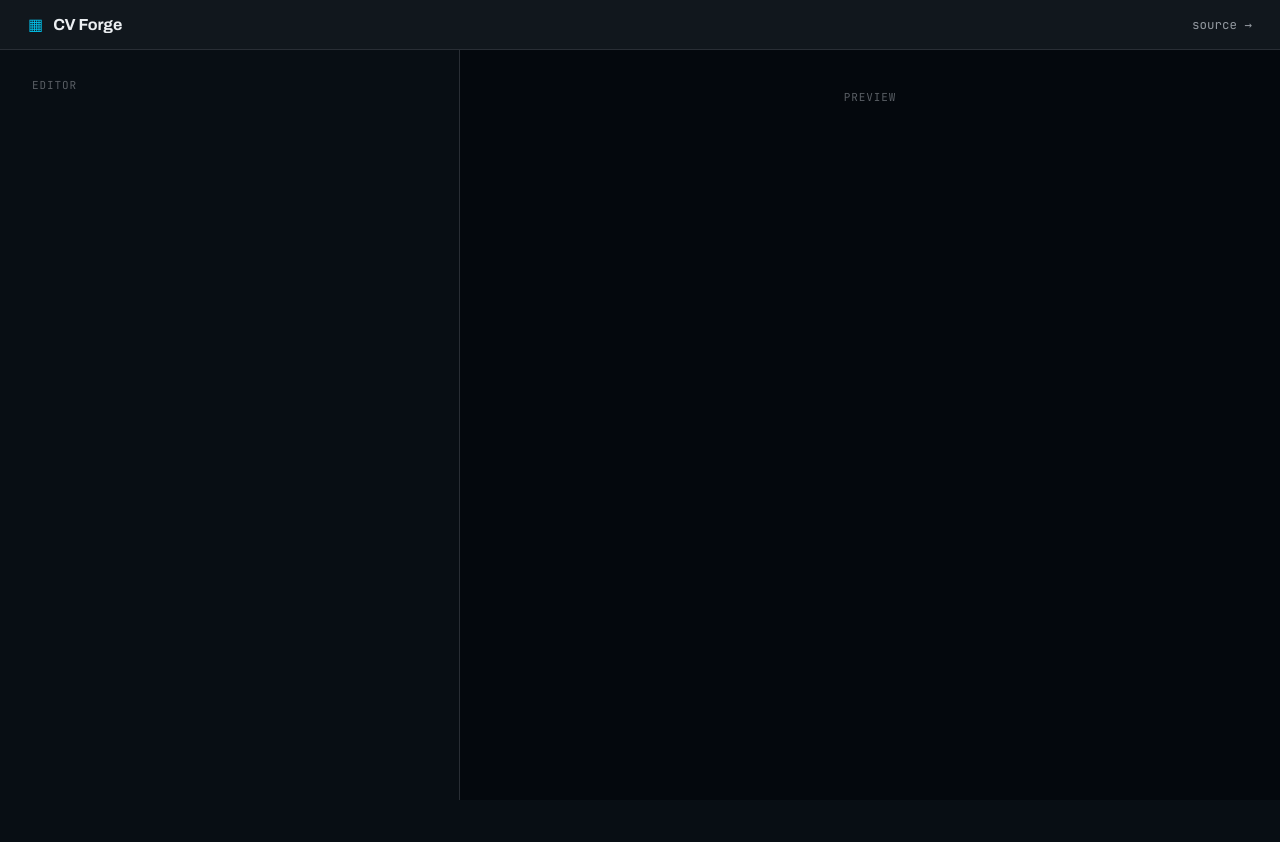
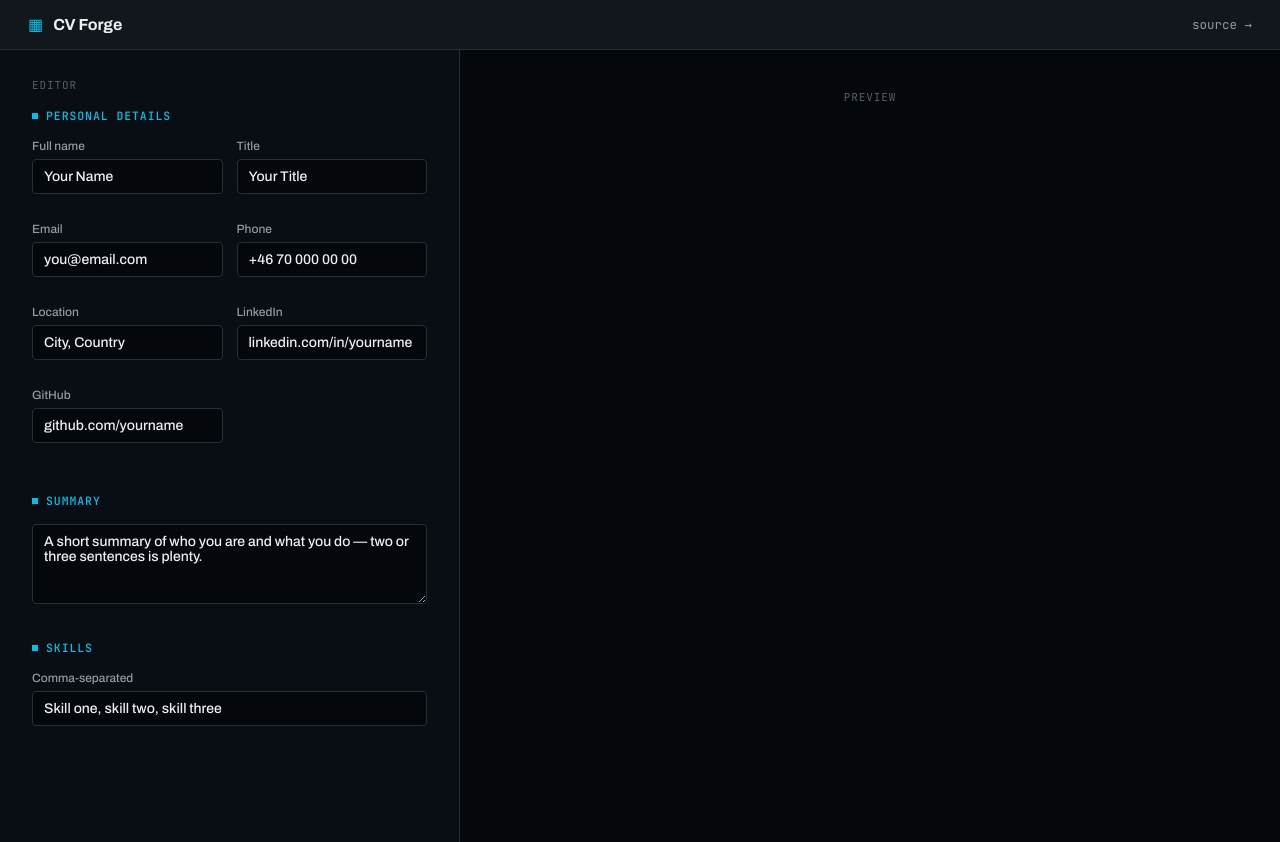
Before and after one commit to mackan21/cv-builder, a React (Vite) app: page / in a window 1280 px wide. Before the commit the page ends 800 px from the top, so only its background shows below. Built offline with nearby package versions, Linux system fonts and the light colour scheme.

Commit message:
feat: add personal details, summary and skills form sections

```diff
--- a/src/App.tsx
+++ b/src/App.tsx
@@ -1,4 +1,7 @@
 import styles from './App.module.css'
+import { PersonalSection } from './components/PersonalSection'
+import { SummarySection } from './components/SummarySection'
+import { SkillsSection } from './components/SkillsSection'
 
 function App() {
   return (
@@ -23,6 +26,9 @@ function App() {
       <main className={styles.layout}>
         <div className={styles.formPanel}>
           <div className={styles.panelLabel}>editor</div>
+          <PersonalSection />
+          <SummarySection />
+          <SkillsSection />
         </div>
         <div className={styles.previewPanel}>
           <div className={styles.panelLabel}>preview</div>
--- /dev/null
+++ b/src/components/PersonalSection.tsx
@@ -0,0 +1,92 @@
+import { useCVStore } from '../store/cvStore'
+import formStyles from '../styles/form.module.css'
+
+export function PersonalSection() {
+  const data = useCVStore((state) => state.data)
+  const setField = useCVStore((state) => state.setField)
+
+  return (
+    <section className={formStyles.section}>
+      <h2 className={formStyles.sectionTitle}>Personal details</h2>
+      <div className={formStyles.grid}>
+        <div className={formStyles.field}>
+          <label className={formStyles.label} htmlFor="name">
+            Full name
+          </label>
+          <input
+            id="name"
+            className={formStyles.input}
+            value={data.name}
+            onChange={(e) => setField('name', e.target.value)}
+          />
+        </div>
+        <div className={formStyles.field}>
+          <label className={formStyles.label} htmlFor="title">
+            Title
+          </label>
+          <input
+            id="title"
+            className={formStyles.input}
+            value={data.title}
+            onChange={(e) => setField('title', e.target.value)}
+          />
+        </div>
+        <div className={formStyles.field}>
+          <label className={formStyles.label} htmlFor="email">
+            Email
+          </label>
+          <input
+            id="email"
+            className={formStyles.input}
+            value={data.email}
+            onChange={(e) => setField('email', e.target.value)}
+          />
+        </div>
+        <div className={formStyles.field}>
+          <label className={formStyles.label} htmlFor="phone">
+            Phone
+          </label>
+          <input
+            id="phone"
+            className={formStyles.input}
+            value={data.phone}
+            onChange={(e) => setField('phone', e.target.value)}
+          />
+        </div>
+        <div className={formStyles.field}>
+          <label className={formStyles.label} htmlFor="location">
+            Location
+          </label>
+          <input
+            id="location"
+            className={formStyles.input}
+            value={data.location}
+            onChange={(e) => setField('location', e.target.value)}
+          />
+        </div>
+        <div className={formStyles.field}>
+          <label className={formStyles.label} htmlFor="linkedin">
+            LinkedIn
+          </label>
+          <input
+            id="linkedin"
+            className={formStyles.input}
+            value={data.linkedin}
+            onChange={(e) => setField('linkedin', e.target.value)}
+          />
+        </div>
+        <div className={formStyles.field}>
+          <label className={formStyles.label} htmlFor="github">
+            GitHub
+          </label>
+          <input
+            id="github"
+            className={formStyles.input}
+            value={data.github}
+            onChange={(e) => setField('github', e.target.value)}
+          />
+        </div>
+      </div>
+    </section>
+  )
+}
--- /dev/null
+++ b/src/components/SkillsSection.tsx
@@ -0,0 +1,24 @@
+import { useCVStore } from '../store/cvStore'
+import formStyles from '../styles/form.module.css'
+
+export function SkillsSection() {
+  const skills = useCVStore((state) => state.data.skills)
+  const setField = useCVStore((state) => state.setField)
+
+  return (
+    <section className={formStyles.section}>
+      <h2 className={formStyles.sectionTitle}>Skills</h2>
+      <div className={formStyles.field}>
+        <label className={formStyles.label} htmlFor="skills">
+          Comma-separated
+        </label>
+        <input
+          id="skills"
+          className={formStyles.input}
+          value={skills}
+          onChange={(e) => setField('skills', e.target.value)}
+        />
+      </div>
+    </section>
+  )
+}
--- /dev/null
+++ b/src/components/SummarySection.tsx
@@ -0,0 +1,21 @@
+import { useCVStore } from '../store/cvStore'
+import formStyles from '../styles/form.module.css'
+
+export function SummarySection() {
+  const summary = useCVStore((state) => state.data.summary)
+  const setField = useCVStore((state) => state.setField)
+
+  return (
+    <section className={formStyles.section}>
+      <h2 className={formStyles.sectionTitle}>Summary</h2>
+      <div className={formStyles.field}>
+        <textarea
+          className={formStyles.textarea}
+          value={summary}
+          onChange={(e) => setField('summary', e.target.value)}
+          rows={4}
+        />
+      </div>
+    </section>
+  )
+}
--- /dev/null
+++ b/src/styles/form.module.css
@@ -0,0 +1,70 @@
+.section {
+  margin-bottom: 36px;
+}
+
+.sectionTitle {
+  display: flex;
+  align-items: center;
+  gap: 8px;
+  font-family: var(--font-mono);
+  font-size: 11.5px;
+  letter-spacing: 0.08em;
+  text-transform: uppercase;
+  color: var(--accent);
+  margin-bottom: 16px;
+}
+
+.sectionTitle::before {
+  content: '';
+  width: 6px;
+  height: 6px;
+  background: var(--accent);
+}
+
+.grid {
+  display: grid;
+  grid-template-columns: 1fr 1fr;
+  gap: 14px;
+}
+
+.field {
+  display: flex;
+  flex-direction: column;
+  gap: 6px;
+  margin-bottom: 14px;
+}
+
+.label {
+  font-size: 12px;
+  color: var(--ink-muted);
+}
+
+.input,
+.textarea {
+  background: var(--panel-sunken);
+  border: 1.5px solid var(--border);
+  border-radius: 4px;
+  padding: 9px 11px;
+  color: var(--ink);
+  font-family: var(--font-ui);
+  font-size: 14px;
+  transition: border-color 0.15s;
+}
+
+.textarea {
+  resize: vertical;
+  min-height: 72px;
+  font-family: var(--font-ui);
+}
+
+.input:focus-visible,
+.textarea:focus-visible {
+  border-color: var(--accent);
+  outline: none;
+}
+
+@media (max-width: 560px) {
+  .grid {
+    grid-template-columns: 1fr;
+  }
+}
```
